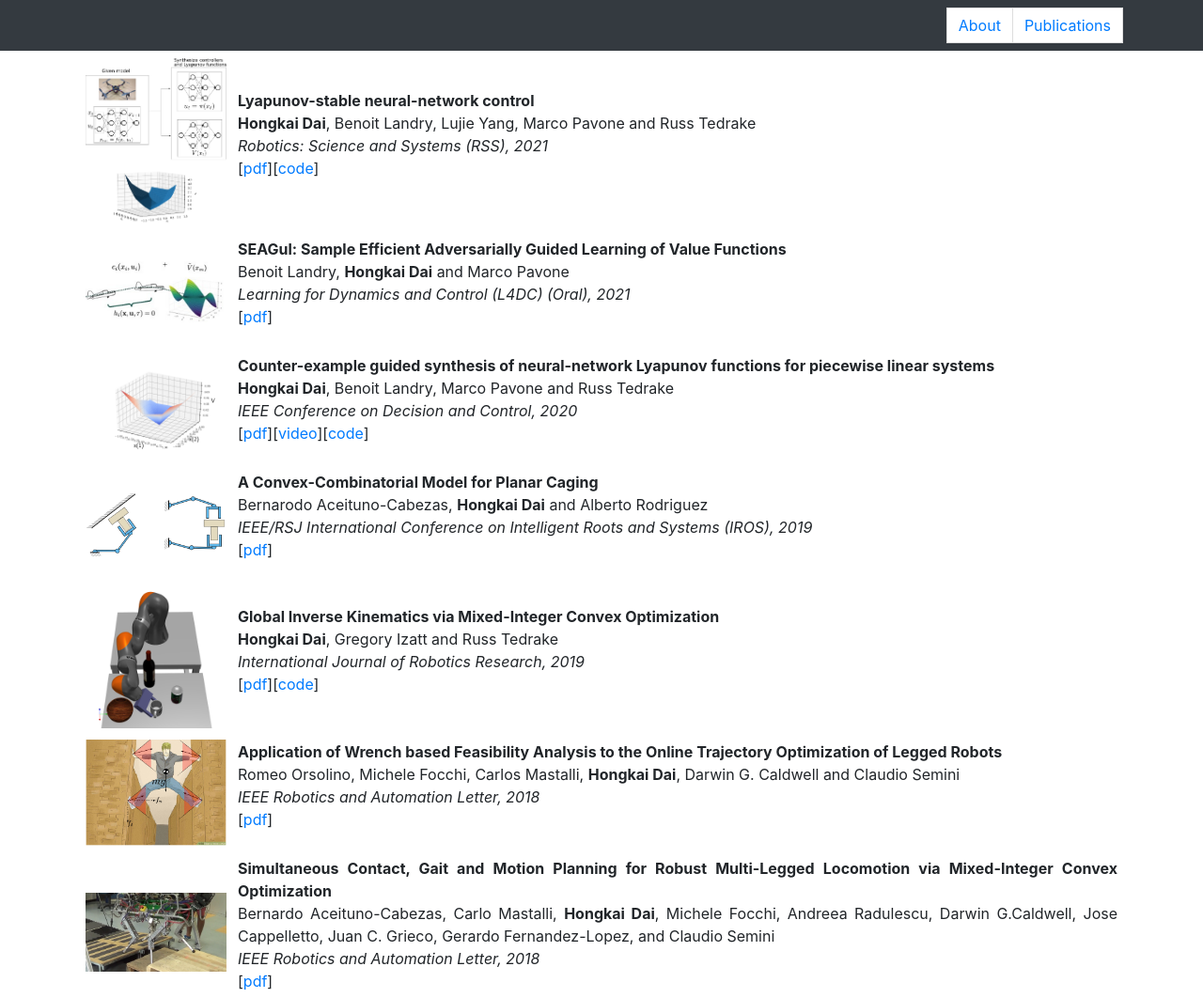
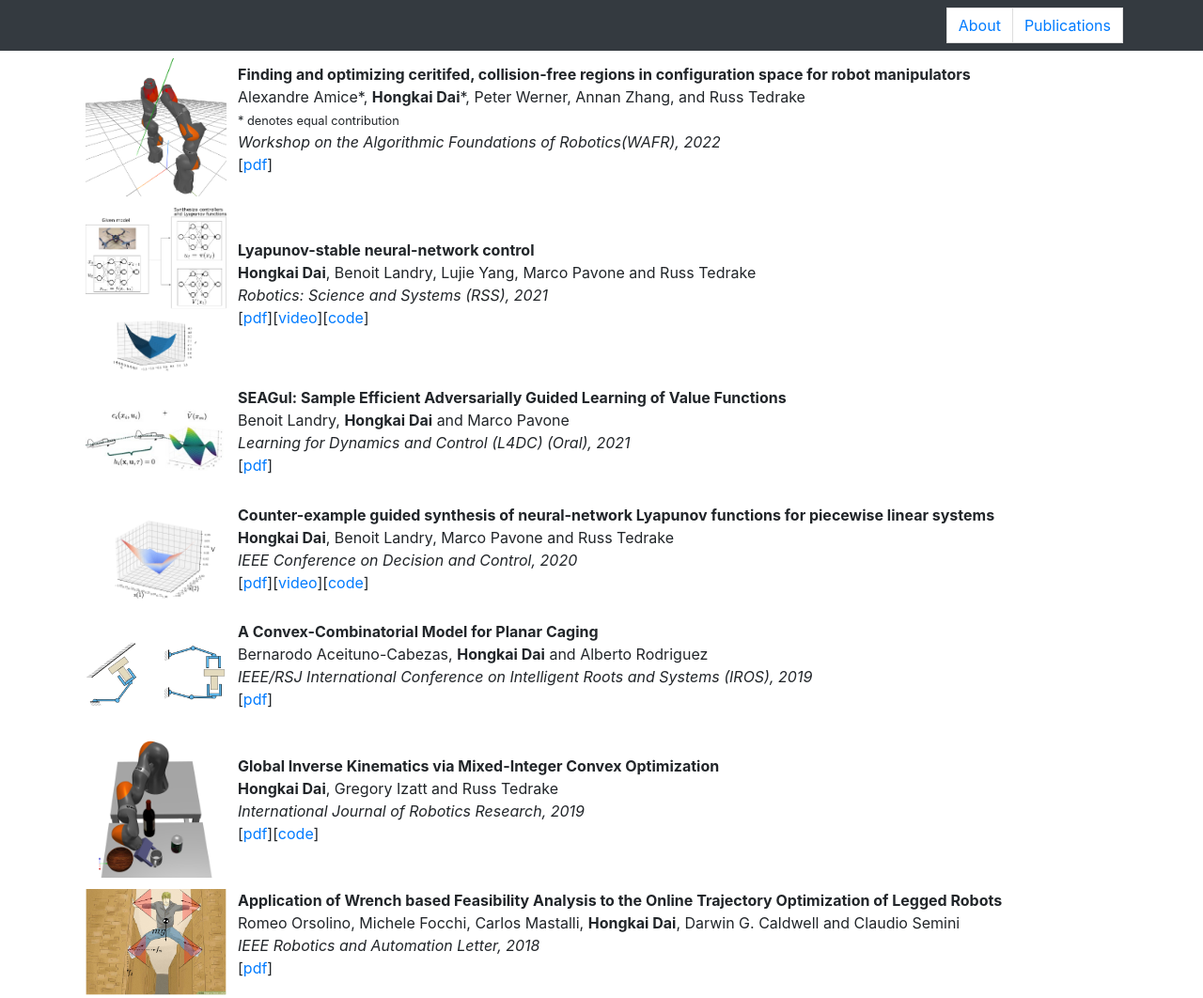
Before and after one commit to hongkai-dai/hongkai-dai.github.io, a plain HTML site: page publications.html in a window 1280 px wide. Shown: the top 1062 px of the page at 94% size. Drawn offline with Linux system fonts and the light colour scheme.

Commit message:
Add WAFR 2022

```diff
--- a/publications.html
+++ b/publications.html
@@ -46,8 +46,12 @@
 
     <div class="container">
     <div class="publication">
+	    <div> <img alt="project-thumb" src="figures/Amice22_logo.png" style="float:right;width:150px"/></div>
+	    <div><p><strong>Finding and optimizing ceritifed, collision-free regions in configuration space for robot manipulators</strong><br/>Alexandre Amice*, <strong>Hongkai Dai</strong>*, Peter Werner, Annan Zhang, and Russ Tedrake<br/><small>* denotes equal contribution</small><br/><i>Workshop on the Algorithmic Foundations of Robotics(WAFR), 2022</i><br/>[<a href="http://groups.csail.mit.edu/robotics-center/public_papers/Amice22.pdf">pdf</a>]<br/></p></div>
+    </div>
+    <div class="publication">
 	    <div> <img alt="project-thumb" src="figures/Dai21_logo.png" style="float:right;width:150px"/></div>
-	    <div><p><strong>Lyapunov-stable neural-network control</strong><br/><strong>Hongkai Dai</strong>, Benoit Landry, Lujie Yang, Marco Pavone and Russ Tedrake<br/><i>Robotics: Science and Systems (RSS), 2021</i><br/>[<a href="http://groups.csail.mit.edu/robotics-center/public_papers/Dai21.pdf">pdf</a>][<a href="https://github.com/StanfordASL/neural-network-lyapunov">code</a>]<br/></p></div>
+	    <div><p><strong>Lyapunov-stable neural-network control</strong><br/><strong>Hongkai Dai</strong>, Benoit Landry, Lujie Yang, Marco Pavone and Russ Tedrake<br/><i>Robotics: Science and Systems (RSS), 2021</i><br/>[<a href="http://groups.csail.mit.edu/robotics-center/public_papers/Dai21.pdf">pdf</a>][<a href="https://www.youtube.com/watch?v=vCBdd-VuTwc">video</a>][<a href="https://github.com/StanfordASL/neural-network-lyapunov">code</a>]<br/></p></div>
     </div>
     <div class="publication">
 	    <div> <img alt="project-thumb" src="figures/Landry21_logo.png" style="float:right;width:150px"/></div>
```
Also changed, not shown: figures/Amice22_logo.png (added).
